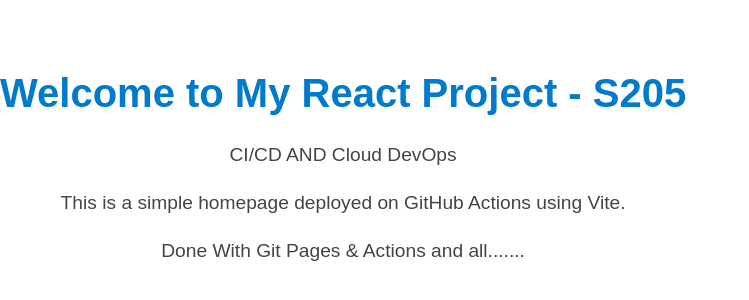
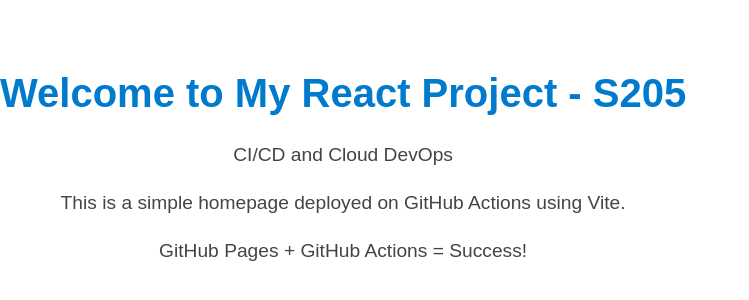
Before and after one commit to ChennamsettiCharitha/reactapp205-gitactions, a React (Vite) app: page / in a window 1280 px wide. Shown: the part 272-572 px from the top of the page, without its empty margins (0-749 px from the left). Built offline with nearby package versions, Linux system fonts and the light colour scheme.

Commit message:
Updated style.css also

```diff
--- a/src/App.jsx
+++ b/src/App.jsx
@@ -3,12 +3,13 @@
 function App() {
   return (
     <div className="container">
-      <h1>Welcome to My React Project - S205</h1><p>
-        CI/CD AND Cloud DevOps
-      </p>
+      <h1>Welcome to My React Project - S205</h1>
+      <p>CI/CD and Cloud DevOps</p>
       <p>This is a simple homepage deployed on GitHub Actions using Vite.</p>
       <p>
-        Done With Git Pages & Actions and all.......
+        <span className="highlight-blue">GitHub Pages</span> +
+        <span className="highlight-green"> GitHub Actions</span> =
+        <span className="highlight-orange"> Success!</span>
       </p>
     </div>
   );
--- a/src/style.css
+++ b/src/style.css
@@ -5,6 +5,8 @@
 }
 
 .container h1 {
+
+
   color: #007acc;
   font-size: 2.5rem;
 }
```
